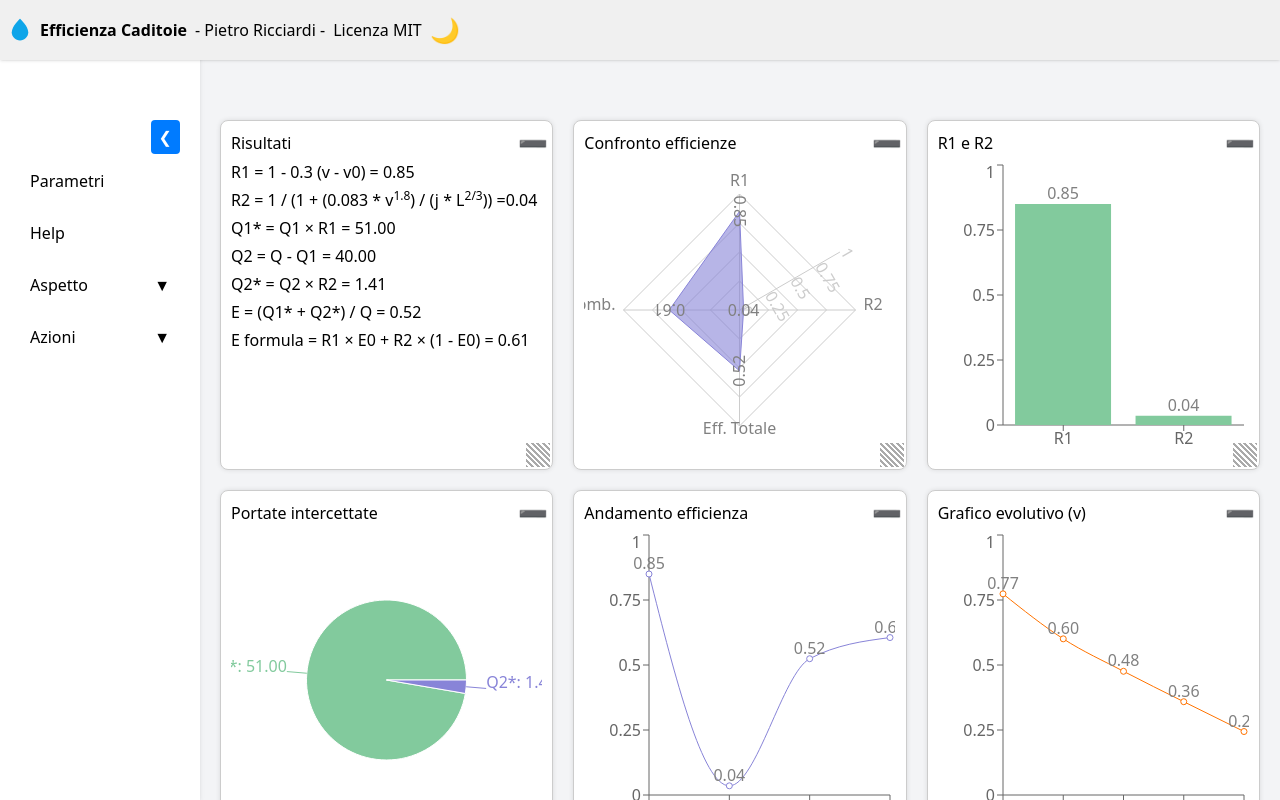
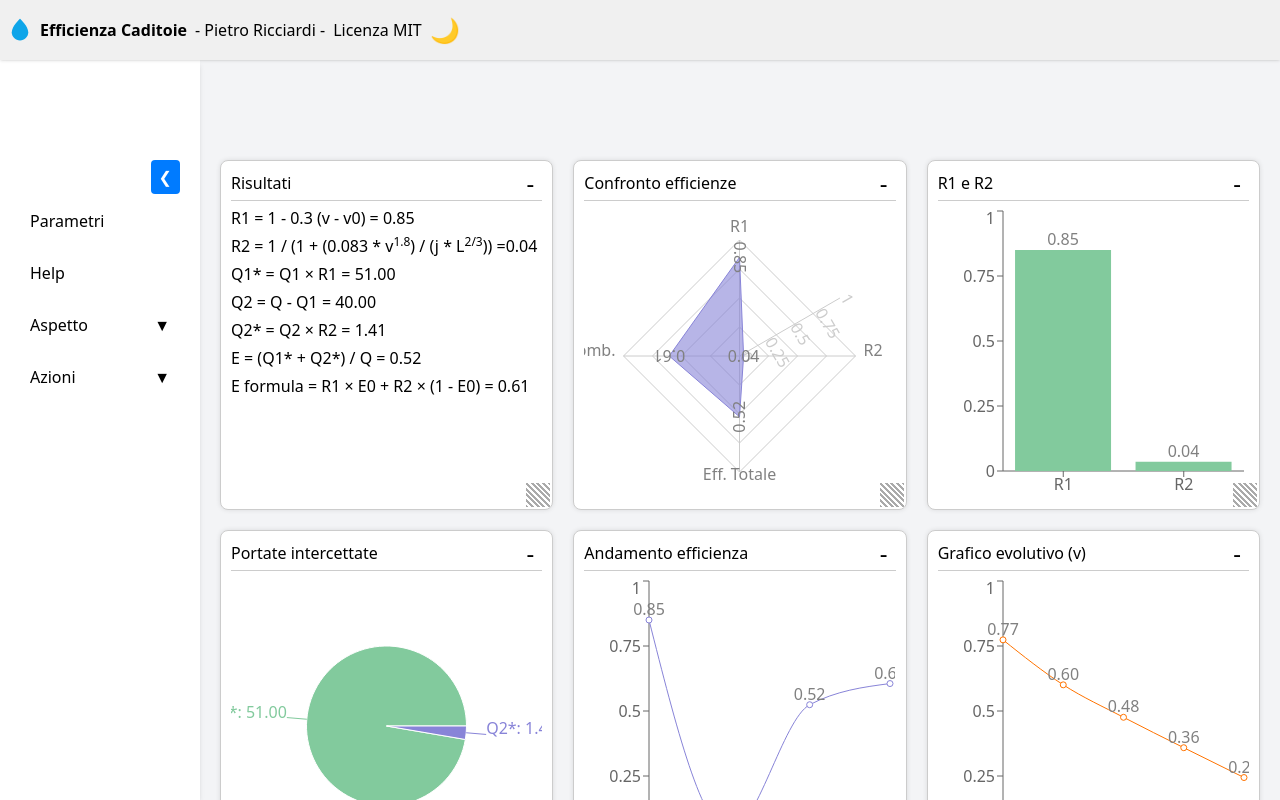
Before and after one commit to Pietro-Ricciardi/Efficienza-Caditoie, a React (Vite) app: page / in a window 1280 px wide. Built offline with nearby package versions, Linux system fonts and the light colour scheme.

Commit message:
Adjust widget layout and collapse

```diff
--- a/src/App.css
+++ b/src/App.css
@@ -13,16 +13,16 @@ body.dark-mode {
 
 .container {
   display: flex;
-  height: calc(100vh - 40px);
+  height: calc(100vh - 60px);
   position: relative;
-  padding-top: 40px;
+  padding-top: 60px;
   box-sizing: border-box;
 }
 
 .leftPane {
   overflow: auto;
   padding: 20px;
-  padding-top: 80px;
+  padding-top: 100px;
   transition: transform 0.3s ease, flex-basis 0.3s ease;
 }
 
@@ -34,7 +34,7 @@ body.dark-mode {
 .rightPane {
   flex-grow: 1;
   overflow: auto;
-  padding: 80px 20px 20px;
+  padding: 100px 20px 20px;
   display: grid;
   grid-template-columns: repeat(auto-fit, minmax(300px, 1fr));
   gap: 20px;
--- a/src/Widget.css
+++ b/src/Widget.css
@@ -2,7 +2,9 @@
   display: flex;
   justify-content: space-between;
   align-items: center;
+  padding-bottom: 5px;
   margin-bottom: 5px;
+  border-bottom: 1px solid #ccc;
 }
 
 .widget-header button {
@@ -23,6 +25,11 @@
   position: relative;
 }
 
+.widget.collapsed {
+  min-height: 50px;
+  height: auto;
+}
+
 .widget::after {
   content: '';
   position: absolute;
--- a/src/Widget.jsx
+++ b/src/Widget.jsx
@@ -8,7 +8,7 @@ const Widget = forwardRef(function Widget(
   const [collapsed, setCollapsed] = useState(false);
   return (
     <div
-      className="chart-box widget"
+      className={`chart-box widget${collapsed ? ' collapsed' : ''}`}
       draggable
       onDragStart={() => onDragStart && onDragStart(id)}
       onDrop={(e) => {
@@ -23,7 +23,7 @@ const Widget = forwardRef(function Widget(
       <div className="widget-header">
         <span>{title}</span>
         <button onClick={() => setCollapsed((c) => !c)} aria-label="toggle widget">
-          {collapsed ? '➕' : '➖'}
+          {collapsed ? '+' : '-'}
         </button>
       </div>
       {!collapsed && (
```
